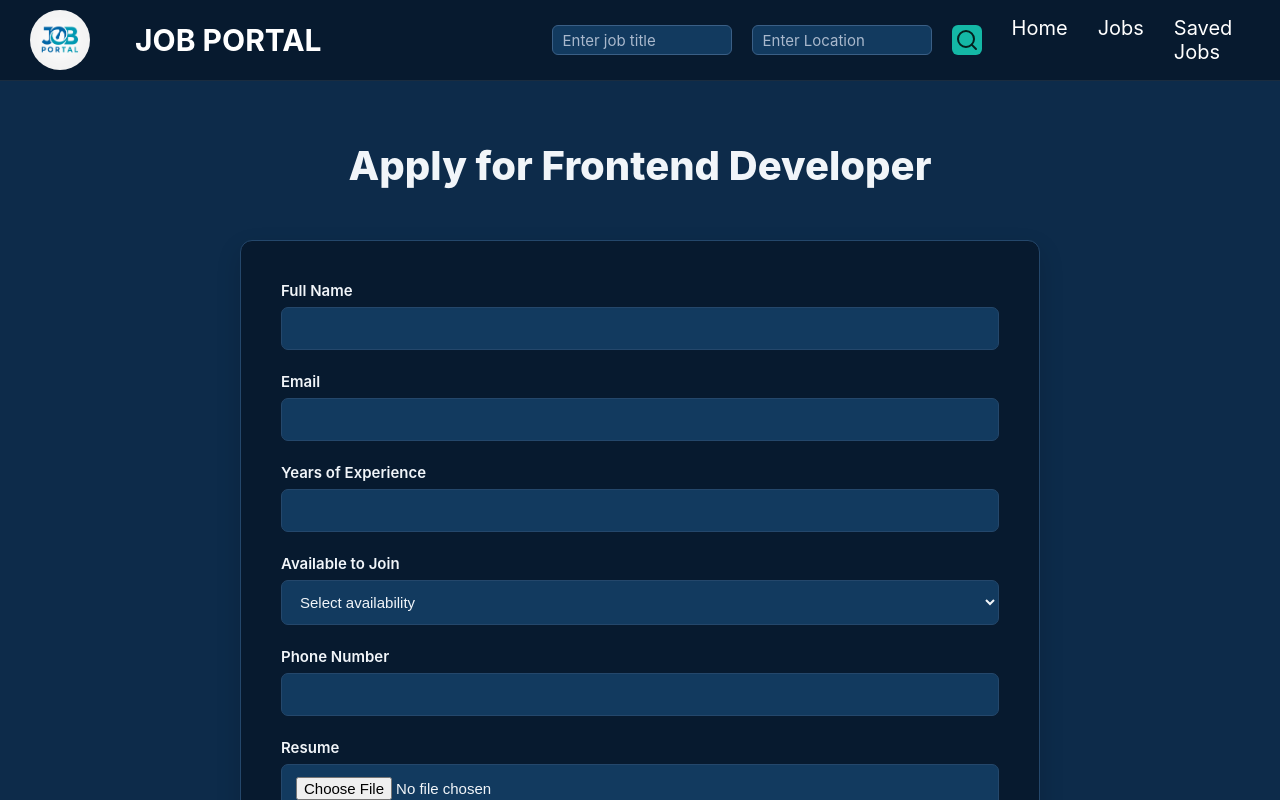
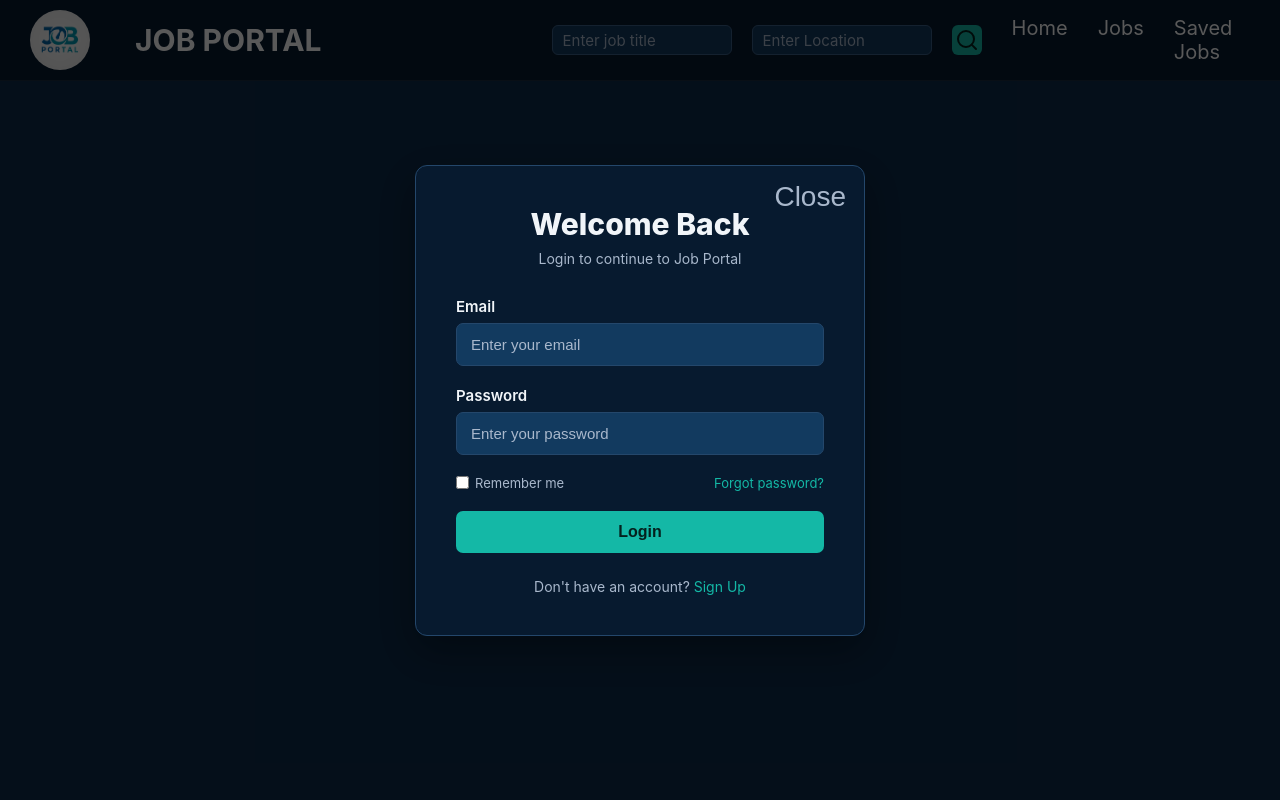
Before and after one commit to Rabisingh-26/job-portal, a React (Vite) app: page / in a window 1280 px wide. Shown: the top 800 px of the page. Built offline with nearby package versions, Linux system fonts and the light colour scheme.

Commit message:
Build and style the Login component

```diff
--- a/src/App.jsx
+++ b/src/App.jsx
@@ -5,6 +5,7 @@ import Jobs from './pages/Jobs'
 import JobDetails from './pages/JobDetails'
 import SavedJobs from './pages/SavedJobs'
 import Apply from './pages/Apply'
+import LoginModal from './components/LoginModal'
 
 
 const App = () => {
@@ -13,7 +14,7 @@ const App = () => {
 
 
       <Navbar />
-      <Apply />
+      <LoginModal />
 
 
 
--- /dev/null
+++ b/src/components/LoginModal.jsx
@@ -0,0 +1,64 @@
+import React from 'react'
+
+
+    const LoginModal = () => {
+  return (
+    <div className="login-overlay">
+
+      <div className="login-modal">
+
+        <button className="close-btn">Close</button>
+
+        <h2>Welcome Back</h2>
+        <p className="login-subtitle">
+          Login to continue to Job Portal
+        </p>
+
+        <form className="login-form">
+
+          <div className="form-group">
+            <label htmlFor="login-email">Email</label>
+            <input
+              type="email"
+              id="login-email"
+              name="email"
+              placeholder="Enter your email"
+            />
+          </div>
+
+          <div className="form-group">
+            <label htmlFor="login-password">Password</label>
+            <input
+              type="password"
+              id="login-password"
+              name="password"
+              placeholder="Enter your password"
+            />
+          </div>
+
+          <div className="login-options">
+            <label>
+              <input type="checkbox" />
+              Remember me
+            </label>
+
+            <a href="#">Forgot password?</a>
+          </div>
+
+          <button type="submit" className="login-btn">
+            Login
+          </button>
+
+        </form >
+
+        <p className="signup-text">
+          Don't have an account? <a href="#">Sign Up</a>
+        </p>
+
+      </div>
+
+    </div>
+  );
+};
+
+export default LoginModal;
--- a/src/index.css
+++ b/src/index.css
@@ -988,3 +988,181 @@ input[type="number"] {
   background-color: var(--accent-hover);
   transform: translateY(-2px);
 }
+
+
+/* Login -Component styling */
+
+.login-overlay {
+  position: fixed;
+  inset: 0;
+
+  display: flex;
+  justify-content: center;
+  align-items: center;
+
+  background-color: rgba(0, 0, 0, 0.65);
+
+  z-index: 1000;
+}
+
+.login-modal {
+  position: relative;
+
+  width: 90%;
+  max-width: 450px;
+
+  padding: 40px;
+
+  background-color: var(--primary);
+
+  border: 1px solid var(--border);
+  border-radius: 12px;
+
+  box-shadow: 0 15px 40px rgba(0, 0, 0, 0.35);
+}
+
+.close-btn {
+  position: absolute;
+  top: 15px;
+  right: 18px;
+
+  border: none;
+  background: transparent;
+
+  color: var(--text-secondary);
+
+  font-size: 28px;
+  cursor: pointer;
+
+  transition: color 0.2s ease, transform 0.2s ease;
+}
+
+.close-btn:hover {
+  color: var(--text);
+  transform: scale(1.1);
+}
+
+.login-modal h2 {
+  text-align: center;
+  margin-bottom: 8px;
+
+  font-size: 30px;
+  font-weight: 800;
+}
+
+.login-subtitle {
+  text-align: center;
+  margin-bottom: 30px;
+
+  color: var(--text-secondary);
+  font-size: 14px;
+}
+
+.login-form {
+  display: flex;
+  flex-direction: column;
+  gap: 20px;
+}
+
+.login-form .form-group {
+  display: flex;
+  flex-direction: column;
+  gap: 7px;
+
+  width: 100%;
+}
+
+.login-form .form-group label {
+  font-size: 15px;
+  font-weight: 600;
+}
+
+.login-form .form-group input[type="email"],
+.login-form .form-group input[type="password"] {
+  width: 100%;
+
+  padding: 12px 14px;
+
+  background-color: var(--input-bg);
+  color: var(--text);
+
+  border: 1px solid var(--border);
+  border-radius: 7px;
+
+  font-size: 15px;
+
+  outline: none;
+
+  transition: border-color 0.2s ease, box-shadow 0.2s ease;
+}
+
+.login-form .form-group input::placeholder {
+  color: var(--placeholder);
+  opacity: 1;
+}
+
+.login-form .form-group input:focus {
+  border-color: var(--accent);
+
+  box-shadow: 0 0 0 2px rgba(20, 184, 166, 0.15);
+}
+
+.login-options {
+  display: flex;
+  justify-content: space-between;
+  align-items: center;
+
+  font-size: 13px;
+}
+
+.login-options label {
+  display: flex;
+  align-items: center;
+  gap: 6px;
+
+  color: var(--text-secondary);
+}
+
+.login-options a,
+.signup-text a {
+  color: var(--accent);
+  text-decoration: none;
+}
+
+.login-options a:hover,
+.signup-text a:hover {
+  text-decoration: underline;
+}
+
+.login-btn {
+  width: 100%;
+
+  padding: 12px 20px;
+
+  border: none;
+  border-radius: 7px;
+
+  background-color: var(--accent);
+  color: var(--on-accent);
+
+  font-size: 16px;
+  font-weight: 700;
+
+  cursor: pointer;
+
+  transition: background-color 0.2s ease, transform 0.2s ease;
+}
+
+.login-btn:hover {
+  background-color: var(--accent-hover);
+  transform: translateY(-2px);
+}
+
+.signup-text {
+  margin-top: 25px;
+
+  text-align: center;
+
+  color: var(--text-secondary);
+  font-size: 14px;
+}
--- a/src/pages/Apply.jsx
+++ b/src/pages/Apply.jsx
@@ -64,6 +64,56 @@ const Apply = () => {
         <button type="submit">Submit Application</button>
 
     </form>
+
+
+    <footer>
+      <section className ="footer">
+
+        <div className="footer-container">
+          <h2>Find relevant job opportunities, explore career options, and take the next step toward your career goals.</h2>
+
+         <div className="footer-card-container"> <div className="footer-card">
+            <h3>Quick Links</h3>
+            <a href="#">Home</a>
+            <a href="#">Jobs</a>
+            <a href="#">Save Jobs</a>
+
+          </div>
+          <div className="footer-card">
+            <h3>For Job Seekers</h3>
+            <a href="#">Browse Jobs</a>
+            <a href="#">Search Jobs</a>
+            <a href="#">Saved Jobs</a>
+            <a href="#">Application</a>
+
+          </div>
+
+             <div className="footer-card">
+      <h3>Compant</h3>
+      <a href="#">About Us</a>
+      <a href="#">Contact</a>
+      <a href="#">Privacy Policy</a>
+      <a href="#">Terms</a>
+    </div>
+        </div>
+
+         <div className="footer-contact">
+        <h3>Contact:</h3>
+        <a href="mailto:support@jobportal.com">
+         support@jobportal.com
+        </a>
+        </div>
+
+         <div className="footer-bottom">
+        <p>© 2026 Job Portal. All rights reserved.</p>
+       </div>
+
+
+        </div>
+      </section>
+
+
+      </footer>
    </main>
   )
 }
```
